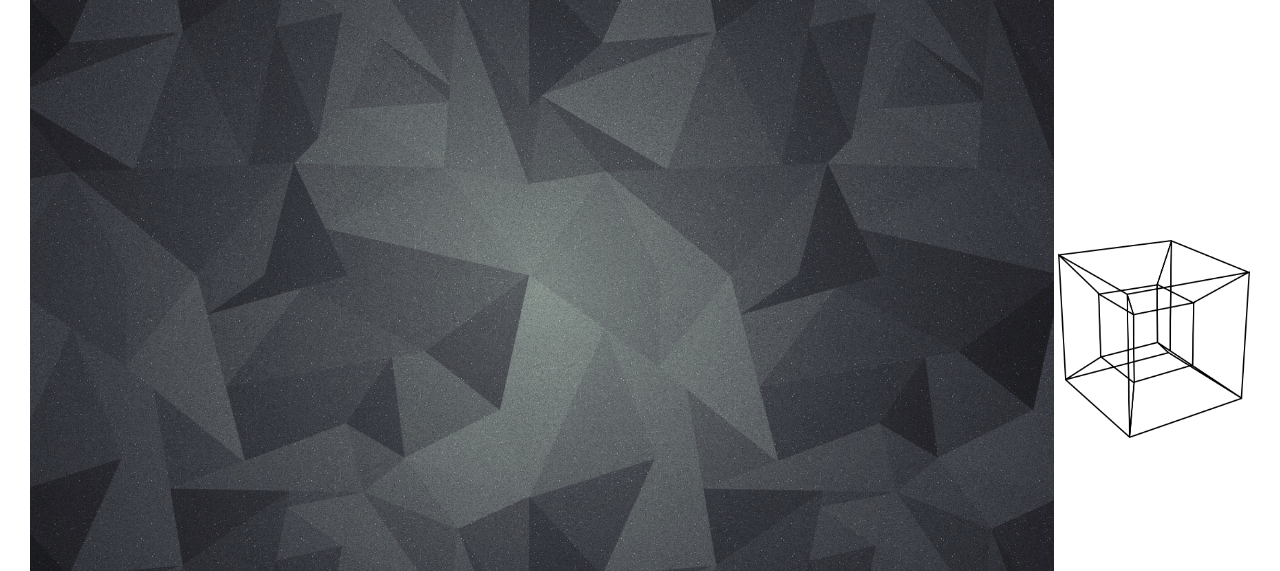
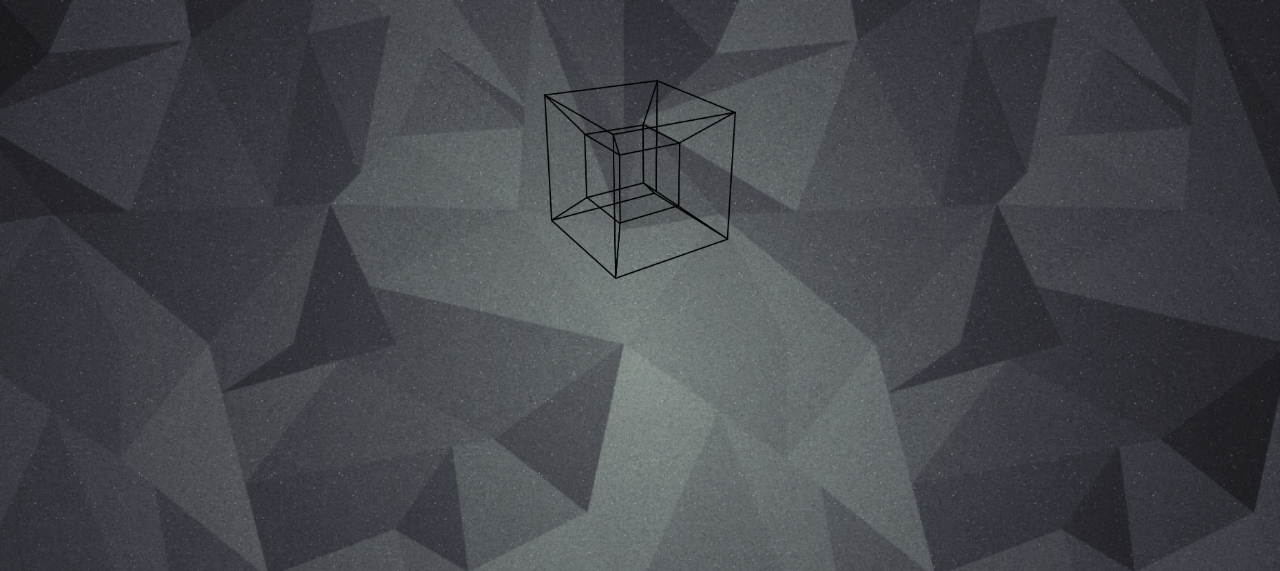
Before and after one commit to khsagehorn/KHSportfolio, a website: page src/index.html in a window 1280 px wide. Shown: the top 571 px of the page. Drawn offline with nearby package versions, Linux system fonts and the light colour scheme.

Commit message:
centered image elements

```diff
--- a/src/css/main.css
+++ b/src/css/main.css
@@ -64,20 +64,22 @@ li:hover {
 /*  box-shadow: 0 8px 6px -6px #d2d2d2;*/
 }
 
-#greyAbstract {
+.headerContainer {
   width: 100%;
 }
 
+#greyHeader {
+  width: 100%;
+  height: 50%;
+}
+
 #cube {
-  /*position: absolute;*/
-  /*display: block;*/
-  bottom: 0;
-  right: 0;
-  margin-top: 8%;
-  margin-left: auto;
-  margin-right: auto;
+  top: 10%;
+  left:42.5%;
+  position: absolute;
+  margin: auto;
   width: 15%;
-  height: 15%;
+  /*height: 15%;*/
 }
 
 #projects {
--- a/src/index.html
+++ b/src/index.html
@@ -14,8 +14,10 @@
   </head>
   <body>
     <div class="centered" id="contact">
-      <img id="greyHeader" src="assets/GreyAbstract.png" alt="">
-      <img id="cube"src="assets/hypercube.png" alt="hypercube">
+      <div class="headerContainer">
+        <img id="greyHeader" src="assets/GreyAbstract.png" alt="">
+        <img id="cube"src="assets/hypercube.png" alt="hypercube">
+      </div>
     </div>
     <div class="container">
       <h1>K. Hunter Sagehorn</h1>
```
